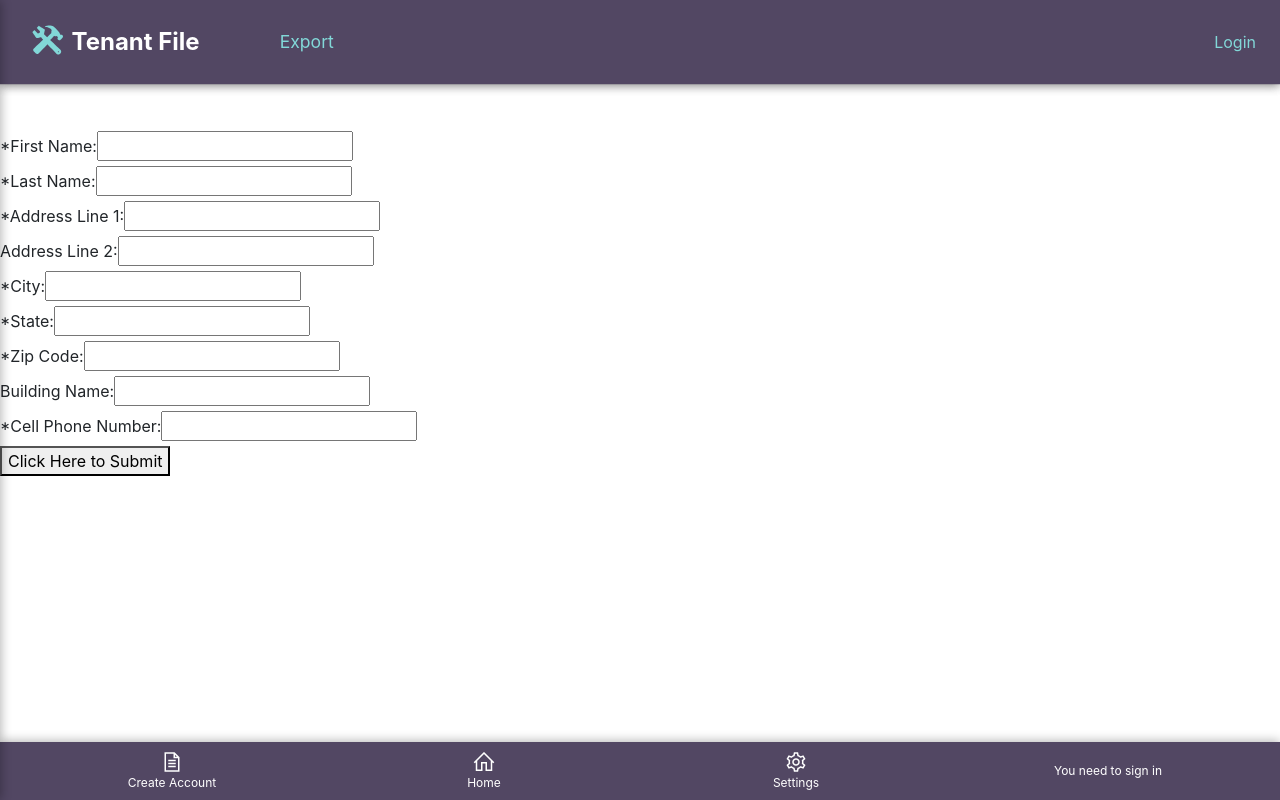
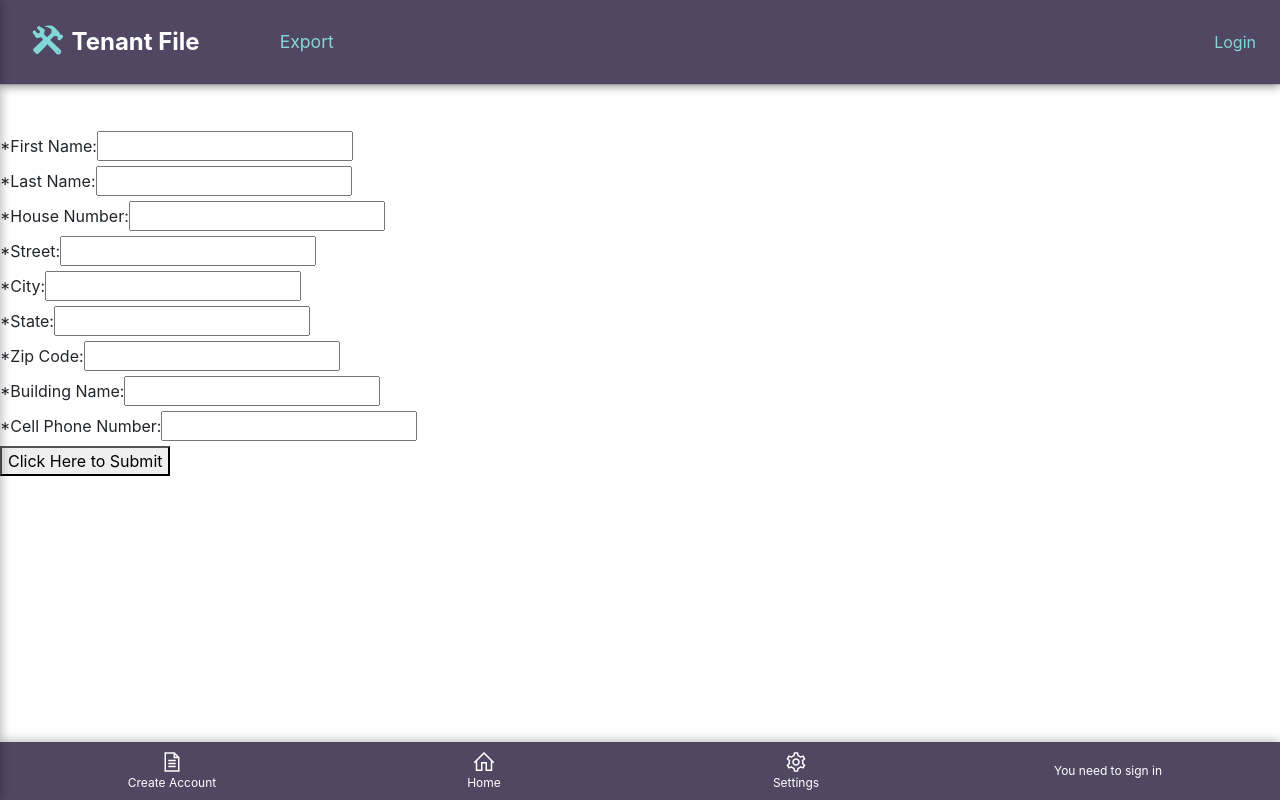
Before and after one commit to open-austin/BASTA-tfwa, a React (Create React App) app in the folder tenant-file/portal-app/: page /add-tenant in a window 1280 px wide. Built offline with nearby package versions, Linux system fonts and the light colour scheme; no server answers.

Commit message:
With hard-coding removed.  Next step is to add fields for unit number.  Right now, it's just hard-coded in the Mutation.cs file

```diff
--- a/tenant-file/portal-app/src/component/add-tenant.tsx
+++ b/tenant-file/portal-app/src/component/add-tenant.tsx
@@ -13,23 +13,23 @@ import { Console } from "console";
 //const AddTenant: React.FC = () => (<div >I AM A DIV</div>);
 
 // Credit to the Apollo GraphQL documentation:
-const ADD_TENANT = gql`
+/* const ADD_TENANT = gql`
     mutation addingATenant {
         createTenant(inputTenant: { name: "Sample 2", phoneNumber: "5121231234", houseNumber: 1333, street: "Shore District Dr", city: "Austin", zipCode: 78741, propertyName: "South Shore District" })
         {
                 name
         }
     }
+`; */
+
+const ADD_TENANT = gql`
+    mutation addingATenant($fullName: String!, $phoneNumber: String!, $houseNumber: Int!, $street: String!, $city: String!, $zip: Int!, $bldgName: String!) {
+        createTenant(inputTenant: { name: $fullName, phoneNumber: $phoneNumber, houseNumber: $houseNumber, street: $street, city: $city, zipCode: $zip, propertyName: $bldgName })
+        {
+                name
+        }
+    }
 `;
-
-// const ADD_TENANT = gql`
-//     mutation addingATenant($fullName: String!) {
-//         createTenant(inputTenant: { name: $fullName, phoneNumber: phoneNumber, houseNumber: 1333, street: "Shore District Dr", city: "Austin", zipCode: 78741, propertyName: "South Shore District" })
-//         {
-//                 name
-//         }
-//     }
-// `;
 
 
 
@@ -57,8 +57,8 @@ export default () => {
         initialValues={{
             firstName: '',
             lastName: '',
-            addressLn1: '',
-            addressLn2: '',
+            houseNumber: '',
+            street: '',
             city: '',
             state: '',
             zip: '',
@@ -72,11 +72,11 @@ export default () => {
                     variables:
                     {
                         fullName: e.firstName + " " + e.lastName,
-                        addressLn1: e.addressLn1,
-                        addressLn2: e.addressLn1,
+                        houseNumber: parseInt(e.houseNumber),
+                        street: e.street,
                         city: e.city,
                         state: e.state,
-                        zip: e.zip,
+                        zip: parseInt(e.zip),
                         bldgName: e.bldgName,
                         phoneNumber: e.phoneNumber
                     }
@@ -95,11 +95,11 @@ export default () => {
                 <label htmlFor="lastName">*Last Name:</label>
                 <Field id="lastName" name="lastName" />
                 <br></br>
-                <label htmlFor="addressLn1">*Address Line 1:</label>
-                <Field id="addressLn1" name="addressLn1" />
+                <label htmlFor="houseNumber">*House Number:</label>
+                <Field id="houseNumber" name="houseNumber" />
                 <br></br>
-                <label htmlFor="addressLn2">Address Line 2:</label>
-                <Field id="addressLn2" name="addressLn2" />
+                <label htmlFor="street">*Street:</label>
+                <Field id="street" name="street" />
                 <br></br>
                 <label htmlFor="city">*City:</label>
                 <Field id="city" name="city" />
@@ -110,7 +110,7 @@ export default () => {
                 <label htmlFor="zip">*Zip Code:</label>
                 <Field id="zip" name="zip" />
                 <br></br>
-                <label htmlFor="bldgName">Building Name:</label>
+                <label htmlFor="bldgName">*Building Name:</label>
                 <Field id="bldgName" name="bldgName" />
                 <br></br>
                 <label htmlFor="phoneNumber">*Cell Phone Number:</label>
```
